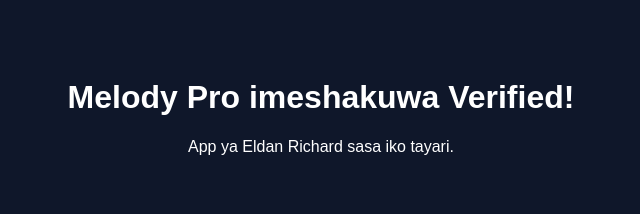
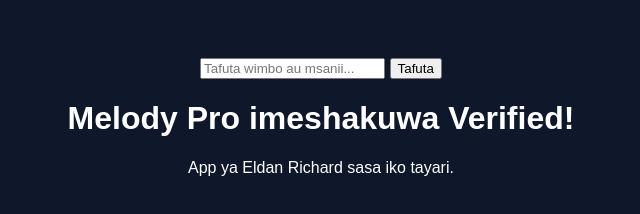
Before and after one commit to eldanrichard6-a11y/Music-download, a plain HTML site: page index.html in a window 1280 px wide. Shown: the whole page, without its empty margins (319-959 px from the left). Drawn offline with Linux system fonts and the light colour scheme.

Commit message:
Update index.html

```diff
--- a/index.html
+++ b/index.html
@@ -12,6 +12,14 @@
     </style>
 </head>
 <body>
+    <div class="search-container">
+    <input type="text" id="searchInput" placeholder="Tafuta wimbo au msanii...">
+    <button onclick="searchMusic()">Tafuta</button>
+</div>
+
+<div id="results">
+    </div>
+
     <h1>Melody Pro imeshakuwa Verified!</h1>
     <p>App ya Eldan Richard sasa iko tayari.</p>
 </body>
```
